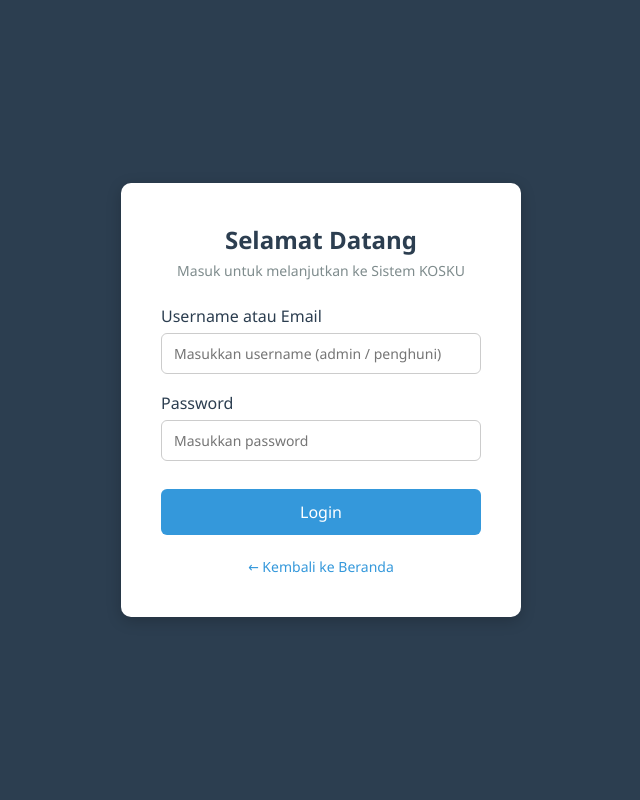
After one commit to fathiarizka/Project, a PHP site: page /login.html in a window 1280 px wide. The commit adds this page. Shown: the whole page, without its empty margins (319-959 px from the left). Run offline with PHP 8.4, Linux system fonts and the light colour scheme.

Commit message:
membuat halaman login

```diff
--- a/css/style.css
+++ b/css/style.css
@@ -83,3 +83,60 @@ body {
     color: #3498db;
     margin-bottom: 8px;
 }
+
+/* Halaman Login */
+.login-wrapper {
+    min-height: 100vh;
+    display: flex;
+    justify-content: center;
+    align-items: center;
+    background-color: #2c3e50;
+}
+
+.login-box {
+    background: white;
+    padding: 40px;
+    border-radius: 10px;
+    width: 100%;
+    max-width: 400px;
+    box-shadow: 0 4px 15px rgba(0,0,0,0.2);
+}
+
+.login-box h2 {
+    color: #2c3e50;
+    margin-bottom: 5px;
+    text-align: center;
+}
+
+.login-box p.subtitle {
+    color: #7f8c8d;
+    font-size: 14px;
+    text-align: center;
+    margin-bottom: 25px;
+}
+
+.form-group {
+    margin-bottom: 18px;
+}
+
+.form-group label {
+    display: block;
+    margin-bottom: 6px;
+    font-weight: 500;
+    color: #2c3e50;
+}
+
+.form-group input {
+    width: 100%;
+    padding: 10px 12px;
+    border: 1px solid #ccc;
+    border-radius: 6px;
+    font-size: 14px;
+}
+
+.btn-full {
+    width: 100%;
+    padding: 12px;
+    font-size: 16px;
+    margin-top: 10px;
+}
--- /dev/null
+++ b/login.html
@@ -0,0 +1,46 @@
+<!DOCTYPE html>
+<html lang="id">
+<head>
+    <meta charset="UTF-8">
+    <meta name="viewport" content="width=device-width, initial-scale=1.0">
+    <title>Login - KOSKU</title>
+    <link rel="stylesheet" href="css/style.css">
+</head>
+<body>
+    <div class="login-wrapper">
+        <div class="login-box">
+            <h2>Selamat Datang</h2>
+            <p class="subtitle">Masuk untuk melanjutkan ke Sistem KOSKU</p>
+
+            <form onsubmit="prosesLogin(event)">
+                <div class="form-group">
+                    <label for="username">Username atau Email</label>
+                    <input type="text" id="username" placeholder="Masukkan username (admin / penghuni)" required>
+                </div>
+                <div class="form-group">
+                    <label for="password">Password</label>
+                    <input type="password" id="password" placeholder="Masukkan password" required>
+                </div>
+                <button type="submit" class="btn-primary btn-full">Login</button>
+            </form>
+
+            <div style="text-align: center; margin-top: 20px;">
+                <a href="index.html" style="color: #3498db; text-decoration: none; font-size: 14px;">← Kembali ke Beranda</a>
+            </div>
+        </div>
+    </div>
+
+    <script>
+        function prosesLogin(event) {
+            event.preventDefault();
+            const user = document.getElementById('username').value.toLowerCase();
+
+            if (user === 'admin') {
+                window.location.href = 'admin-dashboard.html';
+            } else {
+                window.location.href = 'penghuni-dashboard.html';
+            }
+        }
+    </script>
+</body>
+</html>
```
